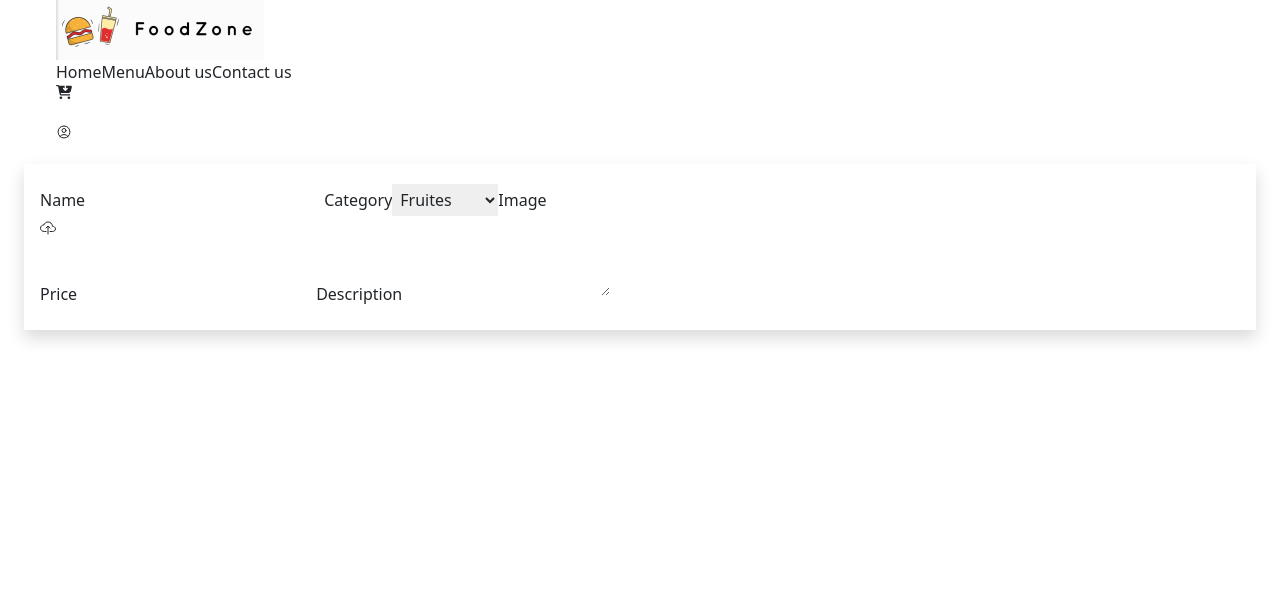
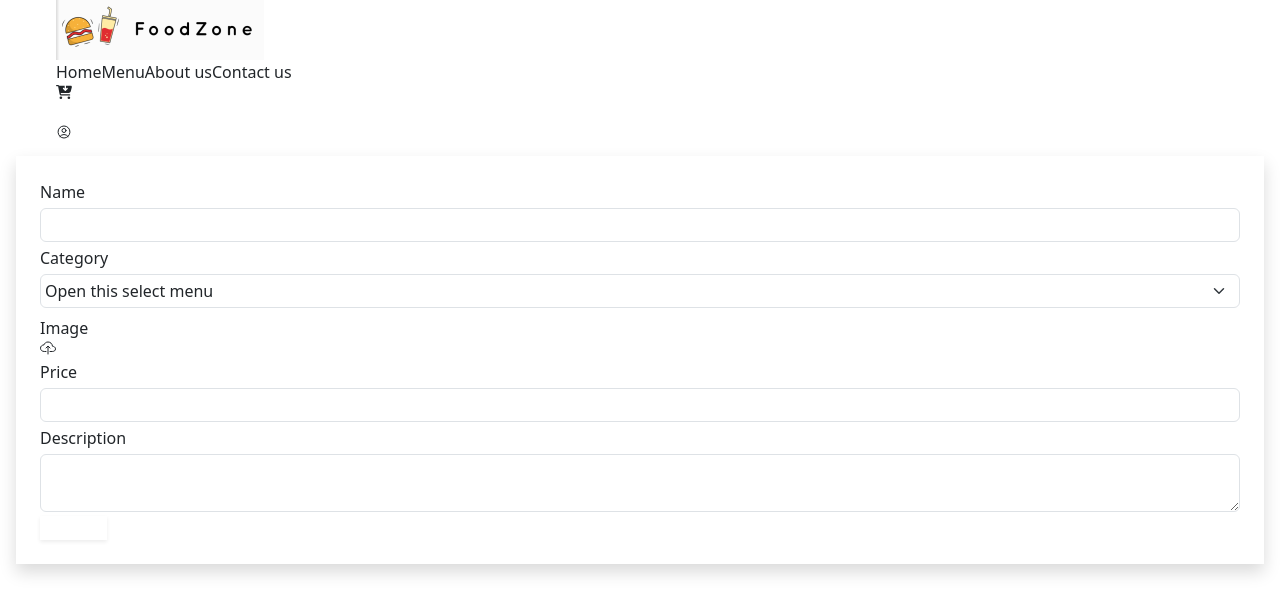
Before and after one commit to Ashendhiyan/Food-delivery-planning-react-app, a React (Vite) app in the folder frontend/: page /newproduct in a window 1280 px wide. Shown: the top 614 px of the page. Built offline with nearby package versions, Linux system fonts and the light colour scheme.

Commit message:
newProduct form updated

```diff
--- a/frontend/src/page/NewProduct.tsx
+++ b/frontend/src/page/NewProduct.tsx
@@ -1,36 +1,49 @@
-import React from 'react'
+import React from "react";
 import { IoCloudUploadOutline } from "react-icons/io5";
 
 export const NewProduct = () => {
   return (
-    <div className='p-4'>
-      <form className='m-auto w-full max-w-md shadow flex flex-col p-3 bg-white'>
-        <label htmlFor='name'>Name</label>
-        <input type={'text'} name='name' className='bg-slate-200 p-1 my-1'/>
+    <div className="p-3">
+      <form className="m-auto w-full max-w-md shadow flex flex-col p-4 bg-white rounded-3xl">
+        <label htmlFor="name" className="-mt-5 -mb-1">Name</label>
+        <input type={"text"} name="name" className="form-control p-1 my-1 mb-1" />
 
-        <label htmlFor="category">Category</label>
-        <select className='bg-slate-200 p-1 my-1' id='category'>
-          <option>Fruites</option>
-          <option>Vegitables</option>
-          <option>Icecram</option>
-          <option>Food</option>
-          <option>Pizza</option>
+        <label htmlFor="category"  className="-mb-1">Category</label>
+        <select className="form-select p-1 my-1 cursor-pointer" aria-label="Default select example" id='category'>
+          <option selected>Open this select menu</option>
+          <option value="1">Fruites</option>
+          <option value="2">Vegitables</option>
+          <option value="3">Icecram</option>
+          <option value="4">Food</option>
+          <option value="5">Pizza</option>
         </select>
-
-        <label htmlFor="image">Image</label>
-        <div id='image' className='h-40 w-full bg-slate-200  rounded flex items-center justify-center'>
-          <span className='text-5xl'><IoCloudUploadOutline /></span>
+        <label htmlFor="image" className=" mt-1">Image</label>
+        <div
+          id="image"
+          className="h-40 w-full bg-slate-200  rounded flex items-center justify-center"
+        >
+          <span className="text-5xl">
+            <IoCloudUploadOutline />
+          </span>
         </div>
 
-        <label htmlFor="price" className='my-1'>Price</label>
-        <input type={"text"} className='bg-slate-200 p-1 my-1' />
+        <label htmlFor="price" className="mt-1 -mb-1">
+          Price
+        </label>
+        <input type={"text"} className="form-control p-1 my-1" />
 
-        <label htmlFor="description">Description</label>
-        <textarea rows={2} className='bg-slate-200 p-1 my-1 resize-none'></textarea>
-
-        <button className='bg-blue-500 hover:bg-blue-600 text-white text-lg font-medium my-2 drop-shadow'>Save</button>
-
+        <label htmlFor="description" className=" -mb-1">Description</label>
+        <textarea
+          rows={2}
+          className="form-control p-1 my-1 resize-none"
+        ></textarea>
+         <button
+              type="submit"
+              className="flex w-full justify-center rounded-md bg-blue-500 px-3 py-1.5 text-sm font-semibold leading-6 text-white shadow-sm hover:bg-blue-600 focus-visible:outline focus-visible:outline-2 focus-visible:outline-offset-2 focus-visible:outline-blue-600 -mb-3"
+            >
+              Save
+            </button>
       </form>
     </div>
-  )
-}
+  );
+};
```
